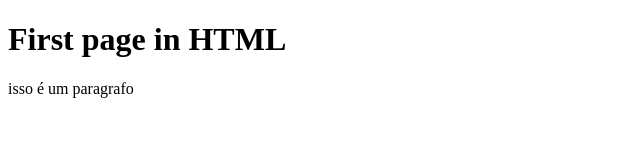
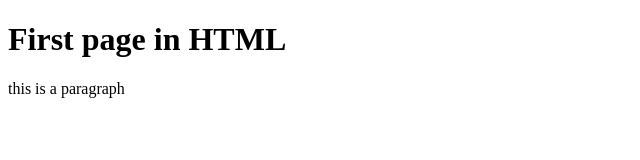
Before and after one commit to edugonca/HTML_CSS, a plain HTML site: page index.html in a window 1280 px wide. Shown: the full height of the page, 0-640 px from the left. Drawn offline with Linux system fonts and the light colour scheme.

Commit message:
name in english

```diff
--- a/index.html
+++ b/index.html
@@ -8,6 +8,6 @@
 </head>
 <body>
     <h1>First page in HTML</h1>
-    <p>isso é um paragrafo</p>
+    <p>this is a paragraph</p>
 </body>
 </html>
```
